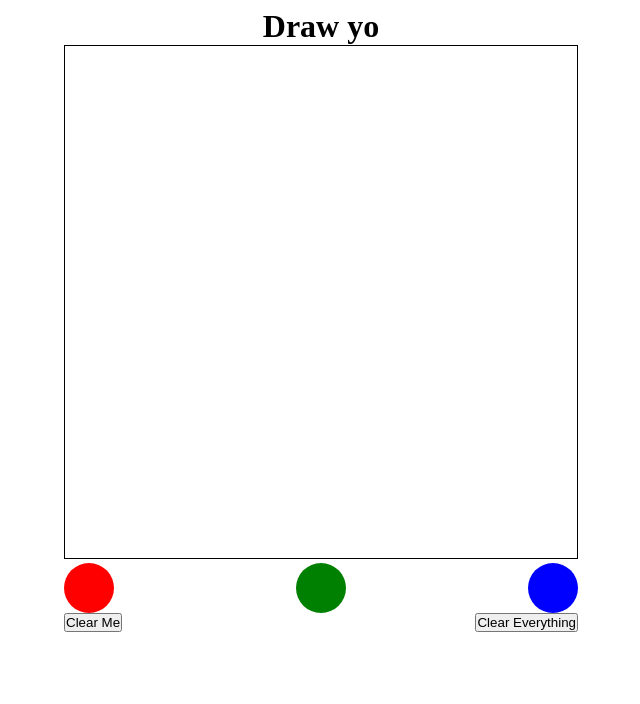
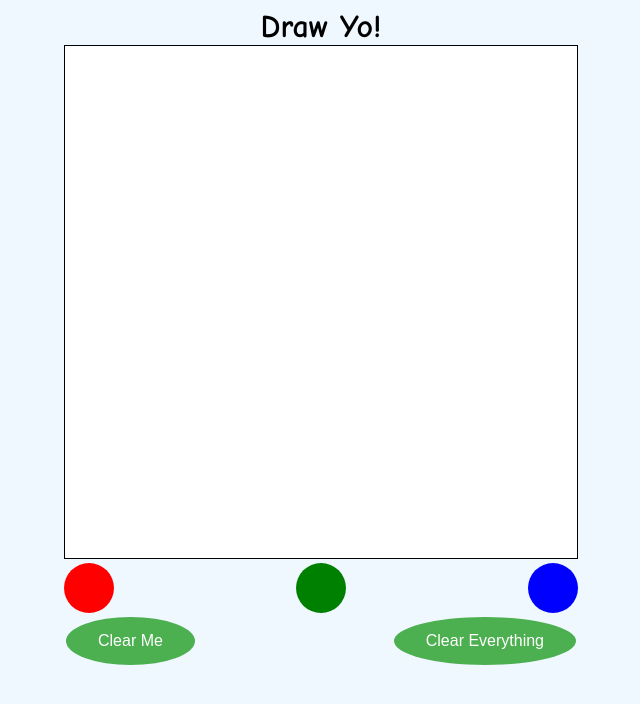
Before and after one commit to omginbd/creative4, a website: page index.html in a window 1280 px wide. Shown: the whole page, without its empty margins (319-959 px from the left). Drawn offline with nearby package versions, Linux system fonts and the light colour scheme; no server answers.

Commit message:
Update style

```diff
--- a/index.html
+++ b/index.html
@@ -8,7 +8,7 @@
   </head>
   <body>
     <div class="body-wrapper">
-      <h1> Draw yo </h1>
+      <h1 style="font-family: Comic Sans MS"> Draw Yo! </h1>
       <div class="body">
         <div class="drawing-area">
           <canvas id="canvas" width=512 height=512></canvas>
--- a/index.js
+++ b/index.js
@@ -8,7 +8,9 @@ const clicks = {}
 app.use(express.static('./'))
 
 io.on('connection', function(socket){
+
     clicks[socket.id] = []
+
     socket.on('addClick', function(data){
       clicks[socket.id].push(data)
       io.emit('clickadded', clicks);
@@ -27,6 +29,7 @@ io.on('connection', function(socket){
     })
 
     io.sockets.connected[socket.id].emit('clickadded', clicks)
+
 });
 
 http.listen(3000, function(){
--- a/styles.css
+++ b/styles.css
@@ -1,10 +1,16 @@
+html * {
+    background-color: aliceblue;
+}
+
 body * {
   padding: 0;
   margin: 0;
+
 }
 
 canvas {
   border: 1px solid black;
+    background-color: white;
 }
 
 .body-wrapper {
@@ -39,6 +45,41 @@ canvas {
   height: 50px;
 }
 
+#red:hover{
+    box-shadow: 0 12px 16px 0 rgba(0,0,0,0.24), 0 17px 50px 0 rgba(0,0,0,0.19);
+
+}
+
+#green:hover{
+    box-shadow: 0 12px 16px 0 rgba(0,0,0,0.24), 0 17px 50px 0 rgba(0,0,0,0.19);
+}
+
+#blue:hover{
+    box-shadow: 0 12px 16px 0 rgba(0,0,0,0.24), 0 17px 50px 0 rgba(0,0,0,0.19);
+}
+
 .selected {
   border: 2px solid black;
 }
+
+button{
+      background-color: #4CAF50; /* Green */
+    border: none;
+    color: white;
+    padding: 15px 32px;
+    text-align: center;
+    text-decoration: none;
+    display: inline-block;
+    font-size: 16px;
+    margin: 4px 2px;
+    cursor: pointer;
+    border-radius: 50%;
+}
+
+button:hover{
+    box-shadow: 0 12px 16px 0 rgba(0,0,0,0.24), 0 17px 50px 0 rgba(0,0,0,0.19);
+
+}
+button:focus{
+    outline: none;
+}
```
